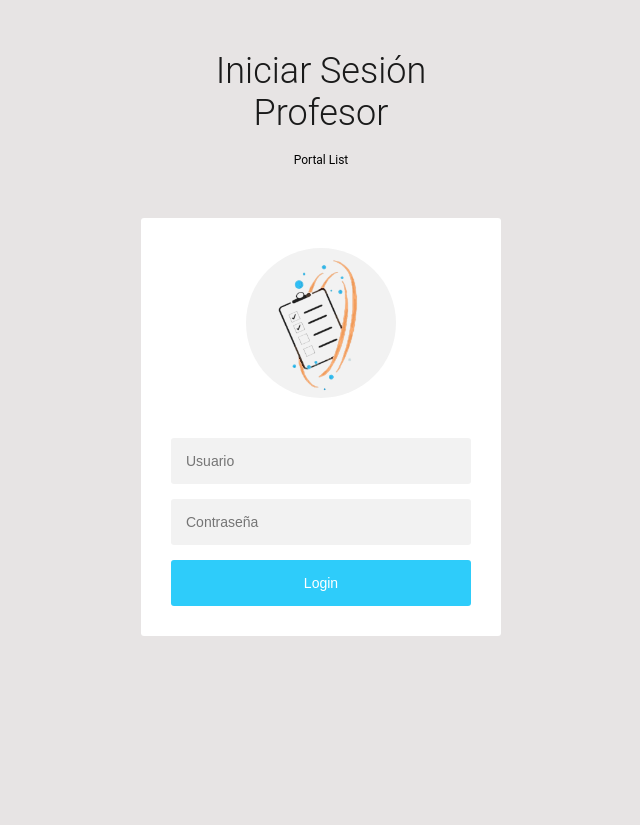
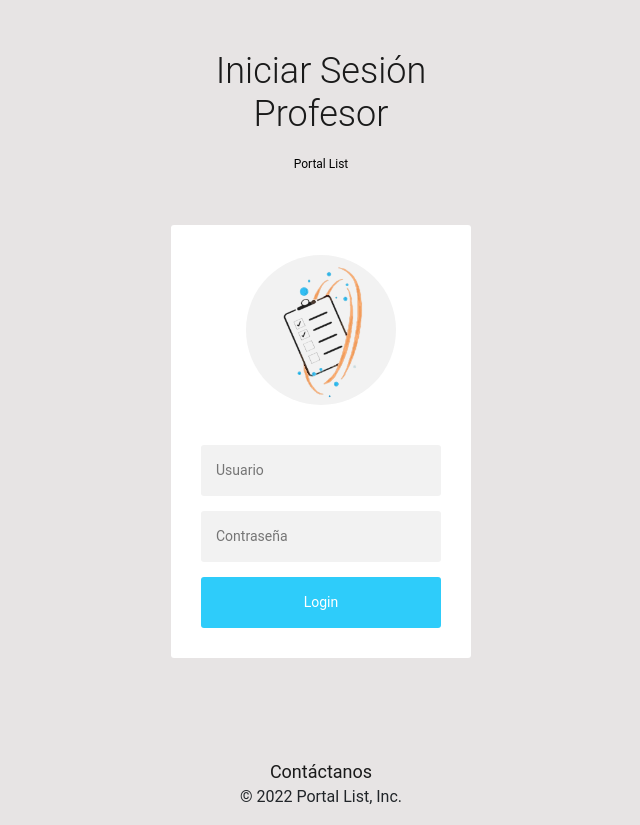
Before and after one commit to Umbrellacorp5/GitportalList, a Python web app: template templates/ingresarProfesor.html in a window 1280 px wide. Shown: the whole page, without its empty margins (319-959 px from the left). Before the commit the page ends 636 px from the top, so only its background shows below. Run offline with Jinja, Linux system fonts and the light colour scheme; the template is opened without the code that fills it, so the values that code supplies are empty.

Commit message:
clases y correcciones

```diff
--- a/templates/ingresarProfesor.html
+++ b/templates/ingresarProfesor.html
@@ -4,23 +4,35 @@
   <meta charset="UTF-8">
   <meta http-equiv="X-UA-Compatible" content="IE=edge">
   <meta name="viewport" content="width=device-width, initial-scale=1.0">
+  <link rel="stylesheet" href="static_in_env/css/style.css"/>
+  <link rel="icon" href="static_in_env/img/logoPL.ico">
   <title>Iniciar Sesión Profesor</title>
-  <link rel="stylesheet" href="static_in_env/css/style.css"/>
 </head>
 <body id="bodyIP">
+  <main>
   <div id="containerIP">
   <div id="infoIP">
-    <h1 id="h1IP">Iniciar Sesión Profesor</h1><span id="spanIP"><a id="aIP" href="index.html">Portal List</a></span>
+    <h1 id="h1IP">Iniciar Sesión Profesor</h1><span id="spanIP"><a id="aIP" href="/index.html">Portal List</a></span>
   </div>
 </div>
 <div id="formIP">
   <div id="thumbnailIP"></div>
-  <div id="imagenIP"><img id="imgIP" src="static_in_env/img/PL.png"/></div>
-  <form class="miver" id="login-formIP">
-    <input id="inputIP" type=text placeholder="Usuario"/>
-    <input id="inputIP" type=password placeholder="Contraseña"/>
-    <button id="buttonIP">Login</button>
+  <div id="imagenIP"><img class ="img" id="imgIP" src="static_in_env/img/PL.png"/></div>
+  <form class="loginFormIP" id="login-formIP">
+    <input class="input" id="inputIP" type=text placeholder="Usuario"/>
+    <input class="input" id="inputIP" type=password placeholder="Contraseña"/>
+    <button class="button" id="buttonIP">Login</button>
   </form>
 </div>
+</main>
+<footer>
+  <p class="contactUs" id="contactUsIP"> <a class="aCU" href="contactUs.html">Contáctanos</a></p>
+  <p class="copyR" id="copyR">© 2022 Portal List, Inc.</p>
+</footer>
 </body>
+<!-- CSS only -->
+<link href="https://cdn.jsdelivr.net/npm/bootstrap@5.2.0/dist/css/bootstrap.min.css" rel="stylesheet" integrity="sha384-gH2yIJqKdNHPEq0n4Mqa/HGKIhSkIHeL5AyhkYV8i59U5AR6csBvApHHNl/vI1Bx" crossorigin="anonymous">
+<!-- JavaScript Bundle with Popper -->
+<script src="https://cdn.jsdelivr.net/npm/bootstrap@5.2.0/dist/js/bootstrap.bundle.min.js" integrity="sha384-A3rJD856KowSb7dwlZdYEkO39Gagi7vIsF0jrRAoQmDKKtQBHUuLZ9AsSv4jD4Xa" crossorigin="anonymous"></script>
+<script src="templates/script/script.js"></script>
 </html>
--- a/templates/static_in_env/css/style.css
+++ b/templates/static_in_env/css/style.css
@@ -158,7 +158,7 @@
   box-sizing: border-box;
 }
 
-#imgIP {
+.img {
   max-width: 100%;
   max-height: 100%;
 }
@@ -166,12 +166,12 @@
 #imagenIP {
   position: relative;
   top: -23px;
-  left: 65px;
+  left: 40px;
   height: 170px;
   width: 170px;
 }
 
-#formIP #inputIP {
+#formIP .input {
   outline: 0;
   background: #f2f2f2;
   width: 100%;
@@ -186,7 +186,7 @@
   font-size: 14px;
 }
 
-#formIP #buttonIP {
+#formIP .button {
   outline: 0;
   background: #2ECCFA;
   width: 100%;
@@ -223,7 +223,6 @@
 }
 
 #containerIP #infoIP #spanIP {
-  color: #ff0202;
   font-size: 12px;
 }
 
@@ -237,6 +236,21 @@
   font-family: Roboto, sans-serif;
   -webkit-font-smoothing: antialiased;
   -moz-osx-font-smoothing: grayscale;
+}
+
+#contactUsIP {
+  margin: 0 0 0px;
+  font-size: 18px;
+  text-align: center;
+}
+
+.aCU {
+  color: #1a1a1a;
+  text-decoration: none;
+}
+
+.copyR {
+  text-align: center;
 }
 
 /*-------------------------------------------------------------Registrar Profesor------------------------------------------------------------------*/
--- a/templates/static_in_env/css/style.scss
+++ b/templates/static_in_env/css/style.scss
@@ -194,20 +194,20 @@
   border-bottom-right-radius: 100%;
   box-sizing: border-box;
 }
-#imgIP {
+.img {
     max-width: 100%;
     max-height: 100%;
    }
 #imagenIP {
   position: relative;
   top: -23px;
-  left: 65px;
+  left: 40px;
   height: 170px;
   width: 170px;
 
 
 }
-#formIP #inputIP {
+#formIP .input {
   outline: 0;
   background: #f2f2f2;
   width: 100%;
@@ -221,7 +221,7 @@
   box-sizing: border-box;
   font-size: 14px;
 }
-#formIP #buttonIP {
+#formIP .button {
   outline: 0;
   background: #2ECCFA;
   width: 100%;
@@ -236,7 +236,6 @@
   transition: all 0.3 ease;
   cursor: pointer;
 }
-
 
 #containerIP {
   position: relative;
@@ -257,7 +256,6 @@
   color: #1a1a1a;
 }
 #containerIP #infoIP #spanIP {
-  color: #ff0202;
   font-size: 12px;
 }
 #containerIP #infoIP #spanIP #aIP {
@@ -272,7 +270,20 @@
   -moz-osx-font-smoothing: grayscale;
 }
 
+#contactUsIP {
+  margin: 0 0 0px;
+  font-size: 18px;
+  text-align: center;
+}
 
+.aCU {
+  color: #1a1a1a;
+  text-decoration: none;
+}
+
+.copyR{
+  text-align: center;
+}
 
 
 /*-------------------------------------------------------------Registrar Profesor------------------------------------------------------------------*/
```
Also changed, not shown: templates/ingresarAlumno.html (+19 -26 lines), 1 other file.
